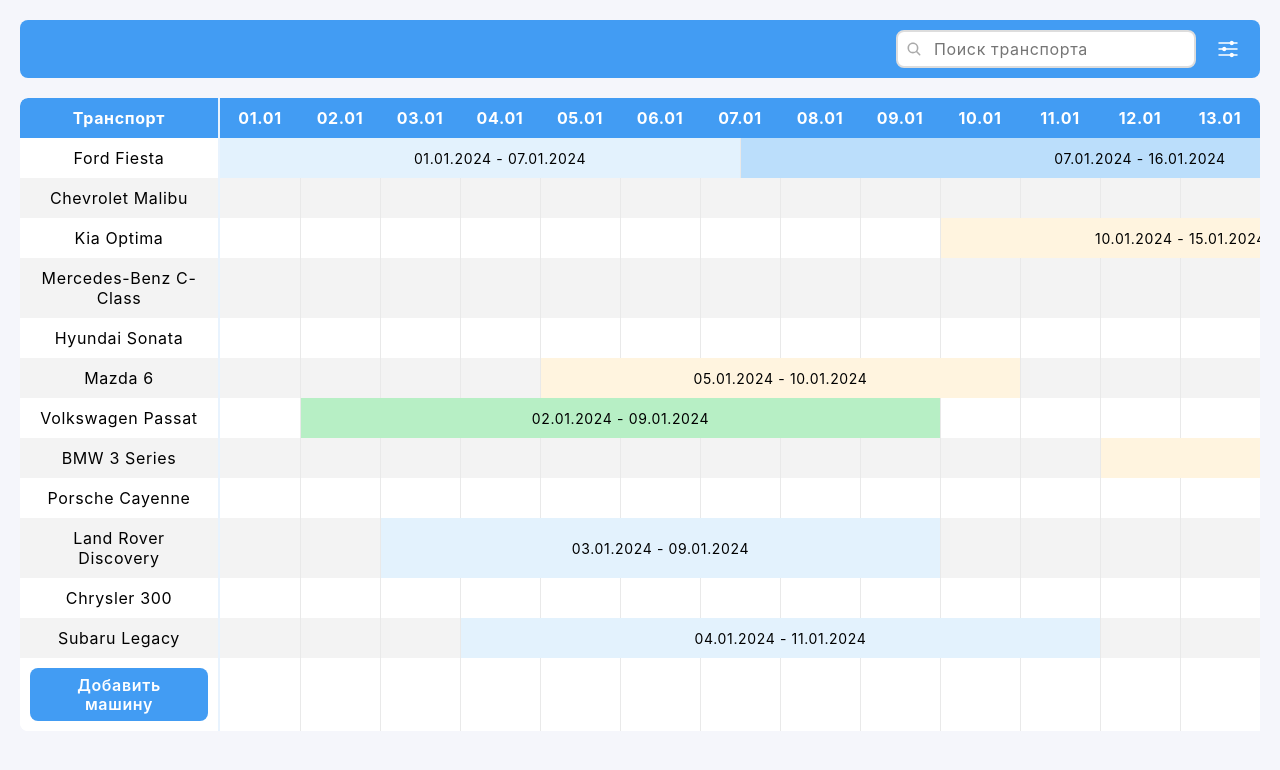
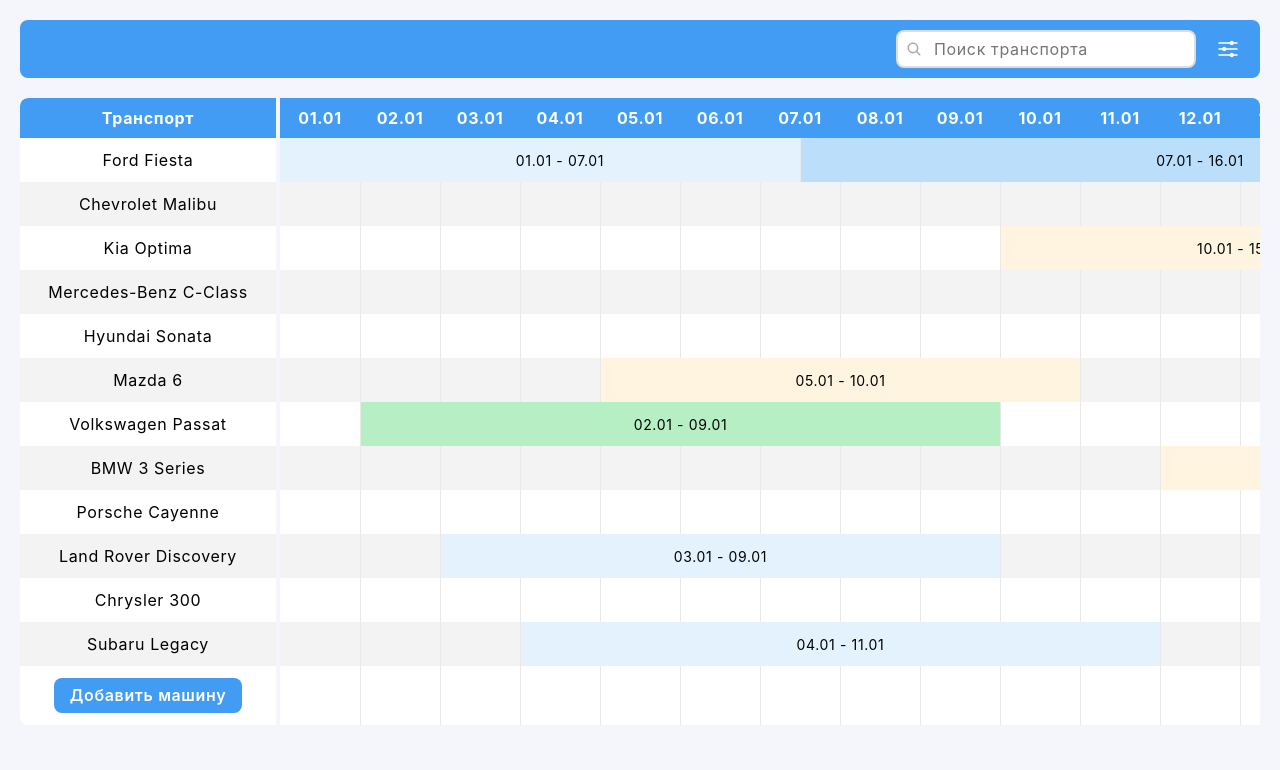
Before and after one commit to ezy4me/get-me-car--calendar, a React (Vite) app: page / in a window 1280 px wide. Shown: the top 770 px of the page. Built offline with nearby package versions, Linux system fonts and the light colour scheme.

Commit message:
add: table styles

```diff
--- a/src/components/BookingCell.tsx
+++ b/src/components/BookingCell.tsx
@@ -53,9 +53,11 @@
   const style = booking ? getBookingStyle(booking, index) : {};
 
   const rentRange = booking
-    ? `${new Date(booking.start).toLocaleDateString("ru-RU")} - ${new Date(
-        booking.end
-      ).toLocaleDateString("ru-RU")}`
+    ? `${new Date(booking.start)
+        .toLocaleDateString("ru-RU")
+        .substring(0, 5)} - ${new Date(booking.end)
+        .toLocaleDateString("ru-RU")
+        .substring(0, 5)}`
     : "";
 
   return (
--- a/src/styles/sort-options.scss
+++ b/src/styles/sort-options.scss
@@ -55,7 +55,7 @@
 
 .dropdown-menu {
     position: absolute;
-    top: 160%;
+    top: 200%;
     right: 0;
     background: white;
     border: 1px solid #ddd;
--- a/src/styles/trasport-calendar.scss
+++ b/src/styles/trasport-calendar.scss
@@ -27,7 +27,7 @@
 
 .transport-calendar thead tr th:first-child {
     border-radius: 8px 0 0 0;
-    min-width: 200px;
+    min-width: 260px;
 }
 
 .transport-calendar thead tr th:last-child {
@@ -36,7 +36,7 @@
 
 .transport-calendar tbody td {
     text-align: center;
-    padding: 10px 10px;
+    padding: 12px 20px;
     border-left: 1px solid #e9e9e9;
 }
 
@@ -75,19 +75,23 @@
 .transport-calendar thead th:first-child {
     position: sticky;
     left: 0;
-    z-index: 1; /* чтобы ячейка была поверх других элементов */
-    border-right: 2px solid #e8f3fe;
+    z-index: 1;
+    border-right: 4px solid #F5F6FB;
+}
 
+.transport-calendar thead th:nth-child(2) {
+}
+
+.transport-calendar tbody td:nth-child(2) {
 }
 
 .transport-calendar tbody td:first-child {
     position: sticky;
     left: 0;
-    z-index: 1; /* чтобы ячейка была поверх других элементов */
+    z-index: 1;
     background: inherit;
-    border-right: 2px solid #e8f3fe;
+    border-right: 4px solid #F5F6FB;
 }
-
 
 .highlighted-header {
     background-color: #e8f3fe !important;
```
Also changed, not shown: src/components/TransportCalendar.tsx (+9 -3 lines).
